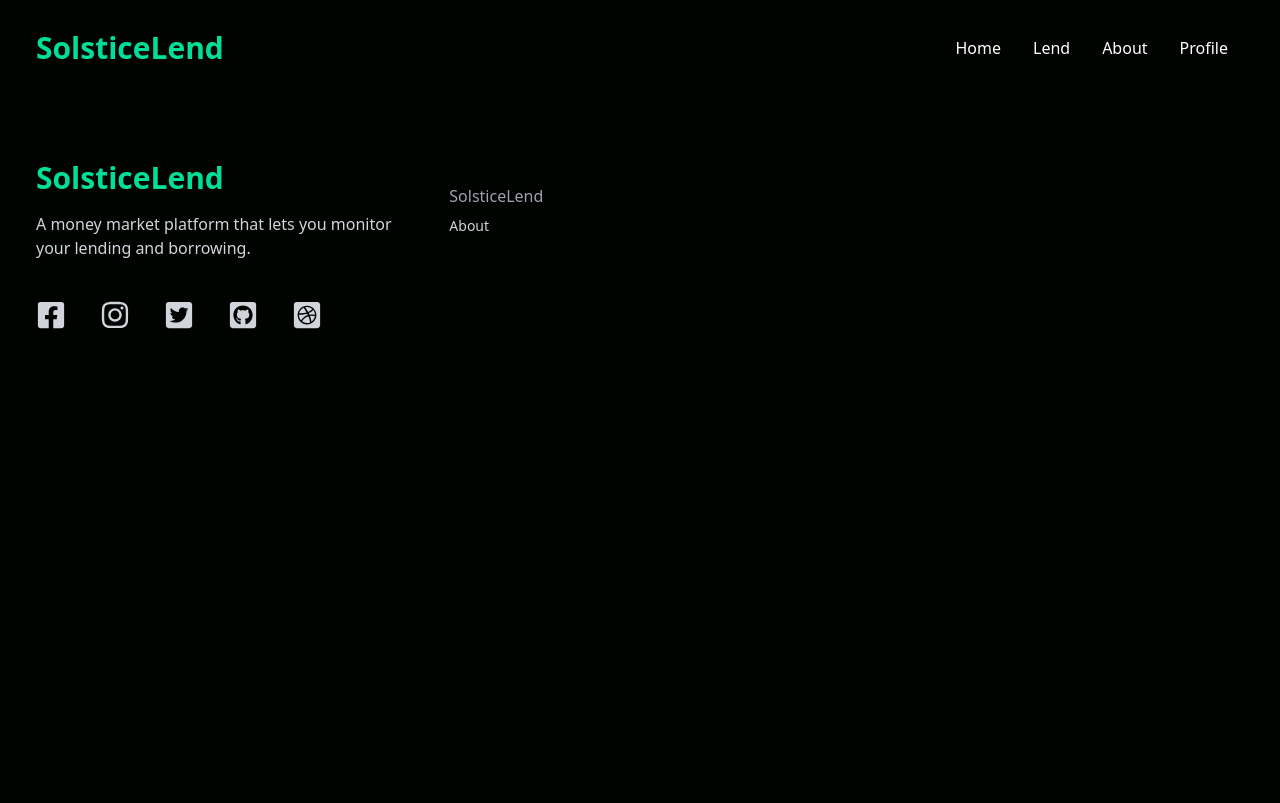
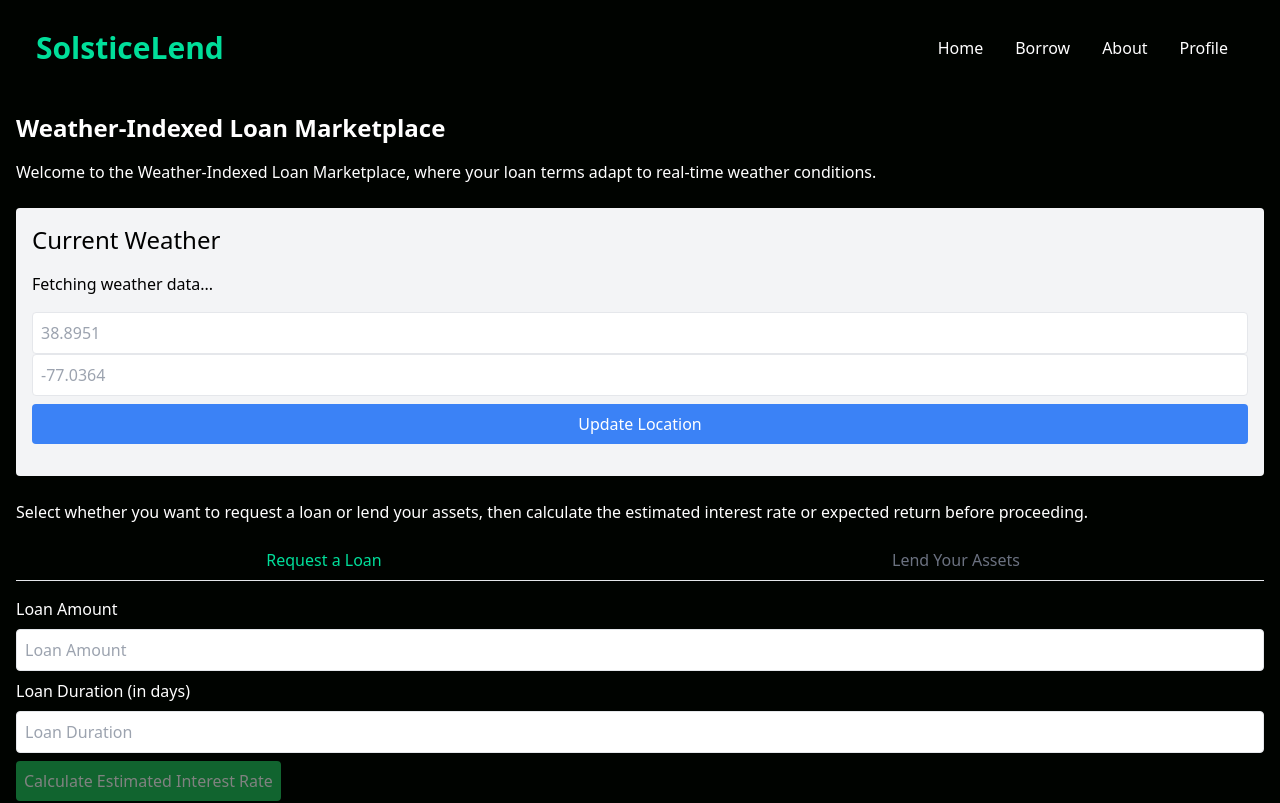
Before and after one commit to Constellation-DEFI-chainlink/defi-frontend, a React (Create React App) app: page /borrow in a window 1280 px wide. Shown: the top 803 px of the page. Built offline with nearby package versions, Linux system fonts and the light colour scheme; no server answers.

Commit message:
Fix - Borrow page

```diff
--- a/src/App.js
+++ b/src/App.js
@@ -6,7 +6,7 @@ import Analytics from "./components/Analytics";
 import Newsletter from "./components/Newsletter";
 import Cards from "./components/Cards";
 import Footer from "./components/Footer";
-import LendPage from "./components/LendPage";
+import BorrowPage from "./components/BorrowPage";
 import About from "./components/About";
 import ProfilePage from "./components/ProfilePage";
 
@@ -29,9 +29,9 @@ function App() {
                 <About />
               </>
             } />
-            <Route path="/lend" element={
+            <Route path="/borrow" element={
               <>
-                <LendPage />
+                <BorrowPage />
               </>
             } />
             <Route path="/profile" element={
--- a/src/components/LendPage.jsx
+++ b/src/components/BorrowPage.jsx
@@ -1,7 +1,7 @@
 import React, {useState} from 'react';
 import DefiService from '../service/DefiService';
 import { useEffect } from 'react';
-const LendPage = () => {
+const BorrowPage = () => {
   const [activeTab, setActiveTab] = useState('borrow');
   const [loanAmount, setLoanAmount] = useState('');
   const [loanDuration, setLoanDuration] = useState('');
@@ -253,4 +253,4 @@ const LendPage = () => {
   );
 };
 
-export default LendPage;
+export default BorrowPage;
--- a/src/components/NavBar.jsx
+++ b/src/components/NavBar.jsx
@@ -17,7 +17,7 @@ const NavBar = () => {
           <Link to="/">Home</Link>
         </li>
         <li className="p-4">
-          <Link to="/lend">Lend</Link>
+          <Link to="/borrow">Borrow</Link>
         </li>
         <li className="p-4">
           <Link to="/about">About</Link>
@@ -40,7 +40,7 @@ const NavBar = () => {
 
         <ul className="uppercase p-4">
           <li className="p-4 border-b border-gray-600"><Link to="/">Home</Link></li>
-          <li className="p-4 border-b border-gray-600"><Link to="/lend">Lend</Link></li>
+          <li className="p-4 border-b border-gray-600"><Link to="/borrow">Borrow</Link></li>
           <li className="p-4 border-b border-gray-600"><Link to="/about">About</Link></li>
           <li className="p-4 border-b border-gray-600"><Link to="/profile">Profile</Link></li>
         </ul>
```
